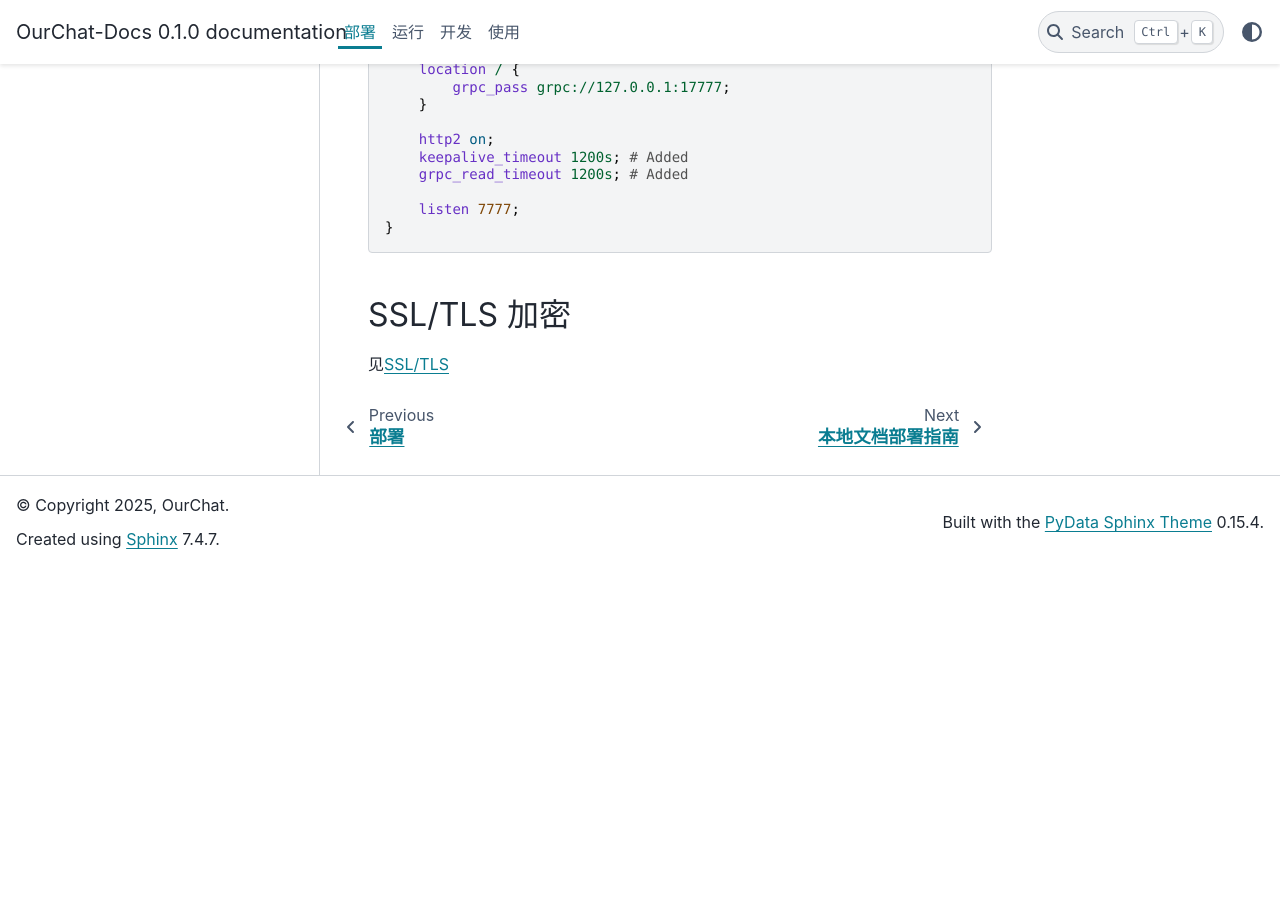
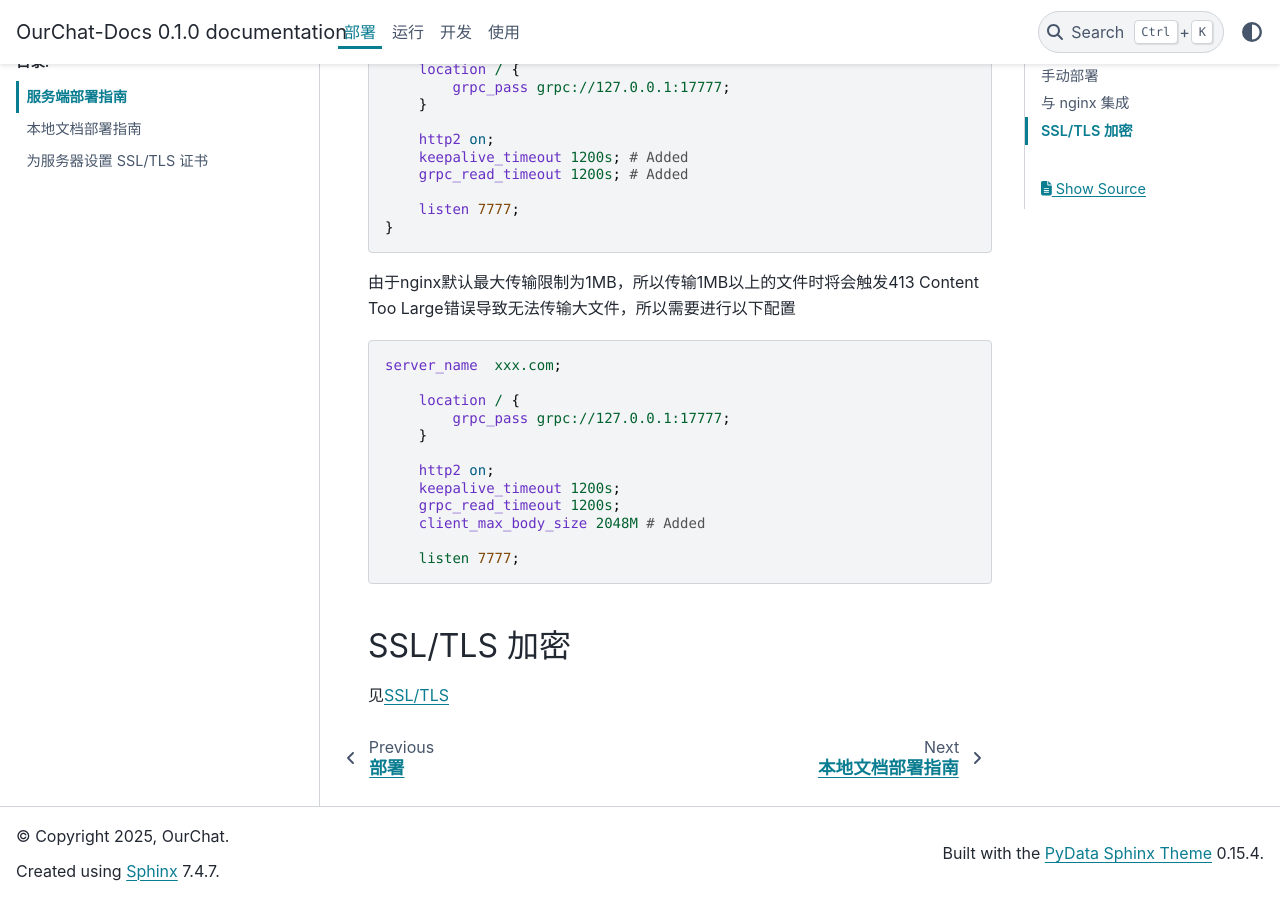
Before and after one commit to SkyUOI/OurChat-Docs, a Sphinx documentation site: the page built from docs/source/docs/deploy/server-deploy.md, in a window 1280 px wide and 900 px high, scrolled down 2968 px. Built offline with Sphinx 7.4.7 and the PyData theme 0.15.4, drawn with Linux system fonts in a browser that asks for light colours; before the commit the page ends 3537 px from its top, so only the background shows below that.

Commit message:
add nginx config for client_max_body_size

````diff
--- a/docs/source/docs/deploy/server-deploy.md
+++ b/docs/source/docs/deploy/server-deploy.md
@@ -123,6 +123,23 @@ server {
 }
 ```
 
+由于nginx默认最大传输限制为1MB，所以传输1MB以上的文件时将会触发413 Content Too Large错误导致无法传输大文件，所以需要进行以下配置
+
+```nginx
+server_name  xxx.com;
+
+    location / {
+        grpc_pass grpc://127.0.0.1:17777;
+    }
+
+    http2 on;
+    keepalive_timeout 1200s;
+    grpc_read_timeout 1200s;
+    client_max_body_size 2048M # Added
+
+    listen 7777;
+```
+
 ## SSL/TLS 加密
 
 见[SSL/TLS](../deploy/ssl-tls.md)
````
Also changed, not shown: 1 other file.
